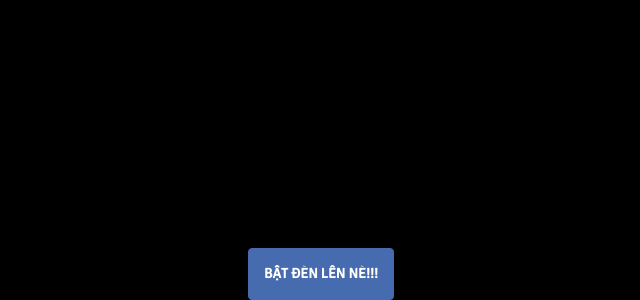
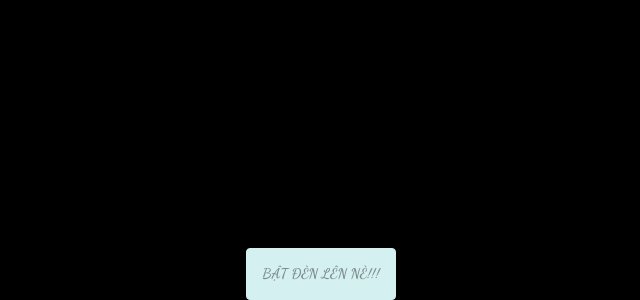
Before and after one commit to tienhung2k/birthday, a website: page index.html in a window 1280 px wide. Shown: the part 500-800 px from the top of the page, without its empty margins (319-959 px from the left). Drawn offline with nearby package versions, Linux system fonts and the light colour scheme; a web font is replaced by a local one.

Commit message:
Chúc mừng sinh nhật tràmy

```diff
--- a/stylesheet.css
+++ b/stylesheet.css
@@ -1289,13 +1289,13 @@ audio {
 }
 
 .btn-primary {
-        border-color: #466baf;
+        border-color: #D4F0F0;
         padding: 15px;
         text-transform: uppercase;
-        font-family: 'Signika', sans-serif;
+        font-family: "Dancing Script", serif;
         font-weight: 700;
-        color: #fff;
-        background-color: #466baf;
+        color: #7F8C8D;
+        background-color: #D4F0F0;
 }
     .btn-primary:hover,
     .btn-primary:focus,
```
